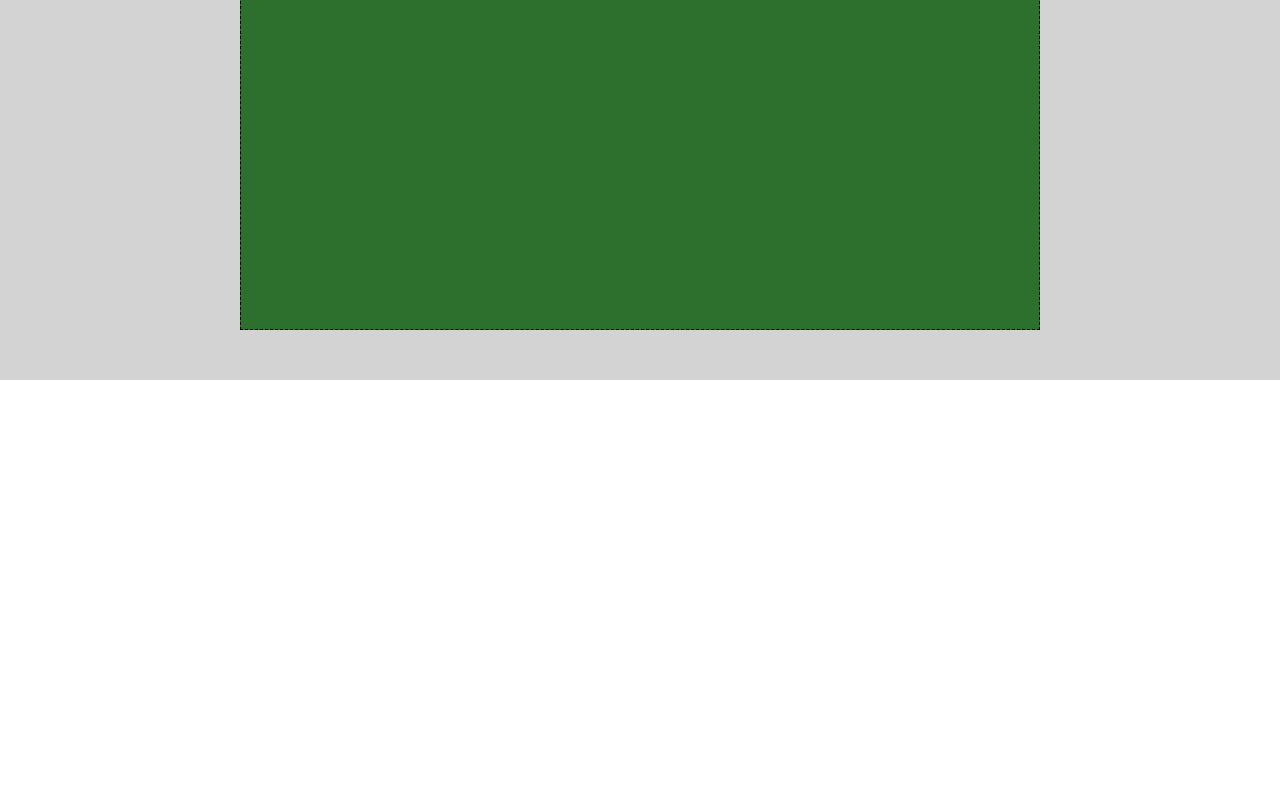
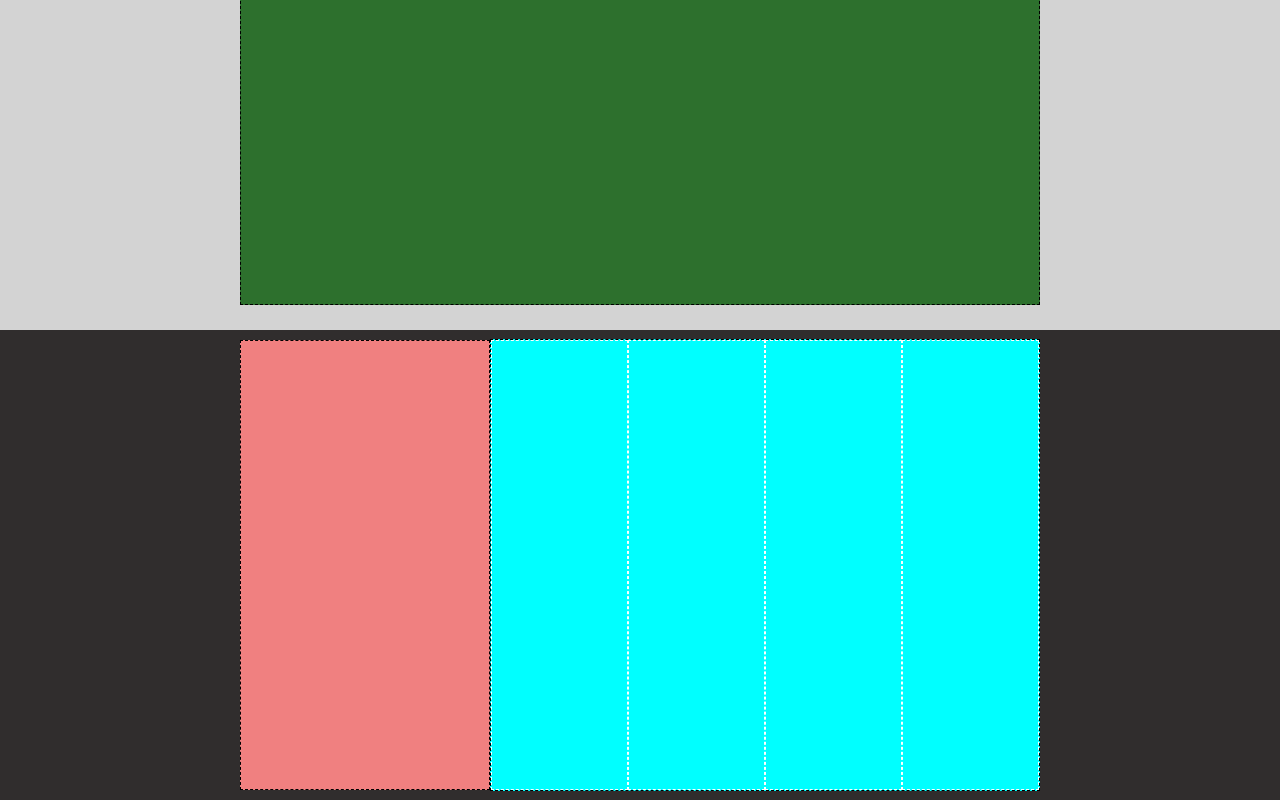
Before and after one commit to Soniamy/htmlcss-struttura-discord, a plain HTML site: page index.html in a window 1280 px wide. Shown: the part 1970-2770 px from the top of the page. Before the commit the page ends 2350 px from the top, so only its background shows below. Drawn offline with Linux system fonts and the light colour scheme.

Commit message:
iNIZIO FOOTER

```diff
--- a/css/style.css
+++ b/css/style.css
@@ -75,3 +75,28 @@ header .small{
     width: 800px;
     border: 1px dashed black;
 }
+.fourth-row .container{
+    background-color: lightgrey;
+    height: 650px;
+}
+.fifth-row .container{
+    background-color: rgb(48, 45, 45);
+    height: 470px;
+}
+.fifth-row .first-box{
+    background-color: lightcoral;
+    height: 450px;
+    width: 250px;
+    border: 1px dashed black;
+}
+.fifth-row .column-box{
+    background-color:aqua;
+    width: 550px;
+    border: 1px dashed black;
+    display: flex;
+}
+.fifth-row .column-box .column{
+    border: 1px dashed white;
+    min-height: 450px;
+    width: 100%;
+}
--- a/index.html
+++ b/index.html
@@ -50,5 +50,19 @@
     </main>
 
     <!--FOOTER-->
+    <footer>
+        <div class="fifth-row">
+            <div class="container">
+                <div class="first-box">
+                </div>
+               <div class="column-box">
+                <div class="column"></div>
+                <div class="column"></div>
+                <div class="column"></div>
+                <div class="column"></div>
+               </div>
+            </div>
+        </div>
+    </footer>
 </body>
 </html>
```
